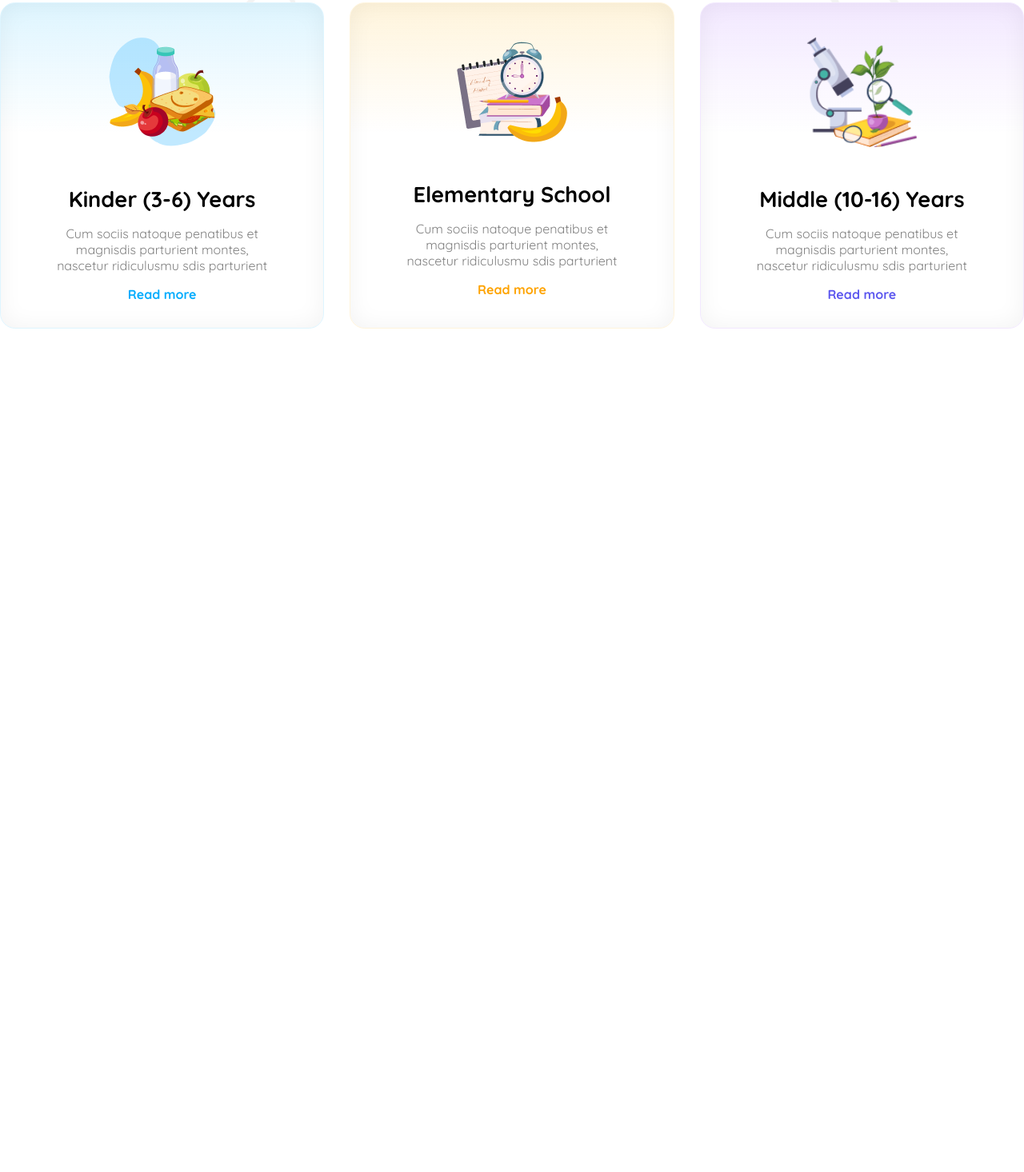
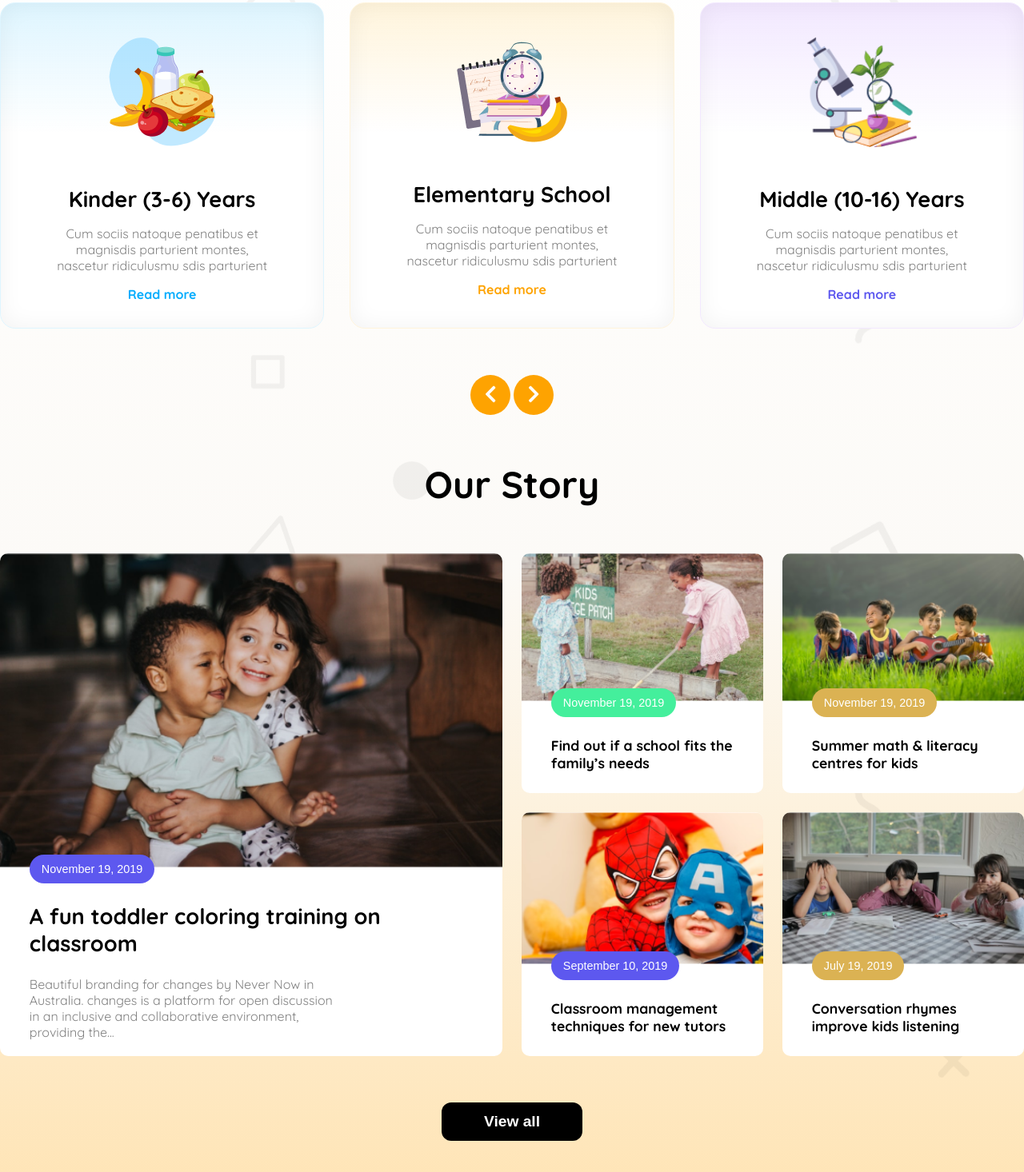
Before and after one commit to AhmedSami019/programming-hero-Assignment-2, a plain HTML site: page index.html in a window 1280 px wide. Shown: the part 744-2210 px from the top of the page at 80% size. Before the commit the page ends 1213 px from the top, so only its background shows below. Drawn offline with Linux system fonts and the light colour scheme.

Commit message:
our story section is fisinhed

```diff
--- a/index.html
+++ b/index.html
@@ -1,16 +1,16 @@
 <!DOCTYPE html>
 <html lang="en">
   <head>
-    <meta charset="UTF-8">
-    <meta name="viewport" content="width=device-width, initial-scale=1.0">
+    <meta charset="UTF-8" />
+    <meta name="viewport" content="width=device-width, initial-scale=1.0" />
     <title>Document</title>
-    <link rel="stylesheet" href="style.css">
+    <link rel="stylesheet" href="style.css" />
   </head>
   <body class="quicksand-font-family">
     <header>
       <nav class="navbar display-flex">
         <div class="logo display-flex">
-                <img src="assets/logo.png" alt="">
+          <img src="assets/logo.png" alt="" />
           <h3 class="logo-name">School</h3>
         </div>
         <div class="nav-menu">
@@ -26,41 +26,132 @@
       </nav>
       <section class="banner display-flex">
         <div class="banner-content display-flex">
-                <h1 class="banner-title"><span class="text-color-1">Empowering</span> <br>students from small age <span class="text-color-2">towards vision</span></h1>
-                <p class="banner-description">With the courage, Confidence, Creativity and Compassion to make their Unique Contribution in a Diverse and Dynamic World.</p>
+          <h1 class="banner-title">
+            <span class="text-color-1">Empowering</span> <br />students from
+            small age <span class="text-color-2">towards vision</span>
+          </h1>
+          <p class="banner-description">
+            With the courage, Confidence, Creativity and Compassion to make
+            their Unique Contribution in a Diverse and Dynamic World.
+          </p>
           <button class="btn-secondary">Enroll now</button>
         </div>
         <div class="banner-img">
-                <img src="assets/hero-kids.png" alt="">
+          <img src="assets/hero-kids.png" alt="" />
         </div>
       </section>
     </header>
+    <div class="full-main-content">
         <main>
             <!-- Standard curriculum section -->
             <section class="curriculum display-flex">
               <h2 class="section-title">Standard curriculum</h2>
               <div class="curriculum-cards-area">
                 <div class="curriculum-card c-card-1">
-                    <img src="assets/kinder.png" alt="there is a image for kinder garden">
+                  <img
+                    src="assets/kinder.png"
+                    alt="there is a image for kinder garden"
+                  />
                   <h5 class="c-card-title">Kinder (3-6) Years</h5>
-                    <p class="text-dark-1">Cum sociis natoque penatibus et magnisdis parturient montes, nascetur ridiculusmu sdis parturient</p>
+                  <p class="text-dark-1">
+                    Cum sociis natoque penatibus et magnisdis parturient montes,
+                    nascetur ridiculusmu sdis parturient
+                  </p>
                   <a href="" class="text-color-2">Read more</a>
                 </div>
                 <div class="curriculum-card c-card-2">
-                    <img src="assets/elementary.png" alt="">
+                  <img src="assets/elementary.png" alt="" />
                   <h5 class="c-card-title">Elementary School</h5>
-                    <p class="text-dark-1">Cum sociis natoque penatibus et magnisdis parturient montes, nascetur ridiculusmu sdis parturient</p>
+                  <p class="text-dark-1">
+                    Cum sociis natoque penatibus et magnisdis parturient montes,
+                    nascetur ridiculusmu sdis parturient
+                  </p>
                   <a href="" class="text-color-1">Read more</a>
                 </div>
                 <div class="curriculum-card c-card-3">
-                    <img src="assets/middle.png" alt="">
+                  <img src="assets/middle.png" alt="" />
                   <h5 class="c-card-title">Middle (10-16) Years</h5>
-                    <p class="text-dark-1">Cum sociis natoque penatibus et magnisdis parturient montes, nascetur ridiculusmu sdis parturient</p>
+                  <p class="text-dark-1">
+                    Cum sociis natoque penatibus et magnisdis parturient montes,
+                    nascetur ridiculusmu sdis parturient
+                  </p>
                   <a href="" class="text-color-4">Read more</a>
                 </div>
               </div>
+              <div class="arrow">
+                <button class="btn-arrow">
+                  <img src="assets/Symbol.svg" alt="" />
+                </button>
+                <button class="btn-arrow">
+                  <img src="assets/Symbol-1.svg" alt="" />
+                </button>
+              </div>
+            </section>
+
+            <!-- our story section -->
+            <section class="our-story display-flex">
+              <h2 class="section-title">Our Story</h2>
+              <div class="story-cards">
+                <div class="card" id="big-card">
+                  <img src="assets/story-1.png" alt="" />
+                  <div class="story-card-content">
+                    <button class="btn-card bg-color-1">November 19, 2019</button>
+                    <h5 class="c-card-title ">
+                      A fun toddler coloring training on classroom
+                    </h5>
+                    <p class="card-description text-dark-1">
+                      Beautiful branding for changes by Never Now in Australia.
+                      changes is a platform for open discussion in an inclusive and
+                      collaborative environment, providing the...
+                    </p>
+                  </div>
+                </div>
+                <div class="small-cards">
+                  <div class="card">
+                    <img src="assets/story-2.png" alt="" />
+                    <div class="story-card-content">
+                      <button class="btn-card bg-color-2">November 19, 2019</button>
+                      <h5 class="card-title">
+                        Find out if a school fits the family’s needs
+                      </h5>
+                    </div>
+                  </div>
+                  <div class="card">
+                    <img src="assets/story-3.png" alt="" />
+                    <div class="story-card-content">
+                      <button class="btn-card bg-color-3">November 19, 2019</button>
+                      <h5 class="card-title">
+                        Summer math & literacy centres for kids
+                      </h5>
+                    </div>
+                  </div>
+                  <div class="card">
+                    <img src="assets/story-4.png" alt="" />
+                    <div class="story-card-content">
+                      <button class="btn-card bg-color-1">September 10, 2019</button>
+                      <h5 class="card-title">
+                        Classroom management techniques for new tutors
+                      </h5>
+                    </div>
+                  </div>
+                  <div class="card">
+                    <img src="assets/story-5.png" alt="" />
+                    <div class="story-card-content">
+                      <button class="btn-card bg-color-3">July 19, 2019</button>
+                      <h5 class="card-title">
+                        Conversation rhymes improve kids listening
+                      </h5>
+                    </div>
+                  </div>
+                </div>
+              </div>
+              <button class="btn-secondary">View all</button>
             </section>
         </main>
-    <script src="https://kit.fontawesome.com/3ee5fd7562.js" crossorigin="anonymous"></script>
+    </div>
+    <script
+      src="https://kit.fontawesome.com/3ee5fd7562.js"
+      crossorigin="anonymous"
+    ></script>
   </body>
 </html>
--- a/style.css
+++ b/style.css
@@ -14,6 +14,10 @@
 }
 
 /* share style */
+.full-main-content{
+    background: linear-gradient(0deg, rgba(254, 163, 1, 0.30) 0%,rgba(245, 239, 228, 0.3) 50%, rgba(255, 255, 255, 0.30) 100%);
+    padding-bottom: 3rem;
+}
 main {
     max-width: 1300px;
     margin: 0 auto;
@@ -59,6 +63,15 @@ main {
 .text-color-4 {
     color: rgba(93, 88, 239, 1);
 }
+.bg-color-1{
+    background-color: rgba(93, 88, 239, 1);
+}
+.bg-color-2{
+    background-color: rgb(68, 239, 156);
+}
+.bg-color-3{
+    background-color: rgb(219, 178, 83);
+}
 
 .section-title {
     font-size: 2.9rem;
@@ -78,6 +91,18 @@ main {
 .c-card-title{
     font-size: 1.7rem;
     font-weight: 700;
+}
+.card-title{
+    font-size: 1.1rem;
+    font-weight: 700;
+}
+.btn-card{
+    color: #fff;
+    padding: 10px 15px;
+    border: none;
+    border-radius: 20px;
+    font-size: .9rem;
+    font-weight: 500;
 }
 
 /* navbar section styles */
@@ -159,6 +184,7 @@ p {
 /* curriculum section */
 .curriculum {
     background-image: url(assets/bg.png);
+    background-repeat: no-repeat;
     flex-direction: column;
     gap: 3.6rem;
     align-items: center;
@@ -199,6 +225,50 @@ p {
     background: linear-gradient(180deg, #F2E8FF 0%, rgba(255, 255, 255, 0.00) 40%), #FFF;
     box-shadow: 0px 0px 28.296px 0.943px rgba(0, 0, 0, 0.05) inset;
 }
+.btn-arrow{
+    width: 50px;
+    height: 50px;
+    background-color: #FEA301;
+    border: none;
+    border-radius: 50%;
+}
+
+/* our story section styles */
+.our-story{
+    flex-direction: column;
+    justify-content: center;
+    align-items: center;
+    background: url(assets/bg.png);
+    background-repeat: no-repeat;
+    flex-direction: column;
+    gap: 3.6rem;
+    align-items: center;
+    margin: 3.6rem auto;
+}
+.story-cards, .small-cards{
+    display: grid;
+    grid-template-columns: repeat(2,1fr);
+    gap: 1.5rem;
+}
+.card{
+    background-color: #ffffff;
+    border-radius: 10px;
+    overflow: hidden;
+}
+.card img{
+    width: 100%;
+}
+.story-card-content{
+    display: flex;
+    justify-content: start;
+    align-items: self-start;
+    flex-direction: column;
+    gap: 1.5rem;
+    padding: 0 2.3rem;
+    position: relative;
+    top: -20px;
+}
+
 
 /* media query section */
 
@@ -216,7 +286,10 @@ p {
 
     .logo-name,
     .nav-menu,
-    .nav-btn {
+    .nav-btn,
+    .btn-arrow,
+    #big-card
+     {
         display: none;
     }
 
@@ -233,8 +306,14 @@ p {
     p {
         width: 100%;
     }
-    .curriculum-cards-area{
+    .curriculum-cards-area,
+    .story-cards
+    {
         grid-template-columns: 1fr;
+    }
+    .small-cards{
+        grid-template-columns: repeat(2, 1fr);
+        padding: 1rem;
     }
 }
 
@@ -246,17 +325,22 @@ p {
 
     .navbar,
     .banner,
-    .curriculum-cards-area
+    .curriculum-cards-area,
+    .our-story
     {
         padding: 1rem;
     }
 
     .logo-name,
     .nav-menu,
-    .nav-btn {
+    .nav-btn,
+    .btn-arrow
+     {
         display: none;
     }
-    .curriculum-cards-area{
+    .curriculum-cards-area,
+    .story-cards
+    {
         grid-template-columns: 1fr;
     }
 }
```
Also changed, not shown: assets/Symbol-1.svg (added), assets/Symbol.svg (added). Lines whose indentation alone changed are shown as unchanged.
